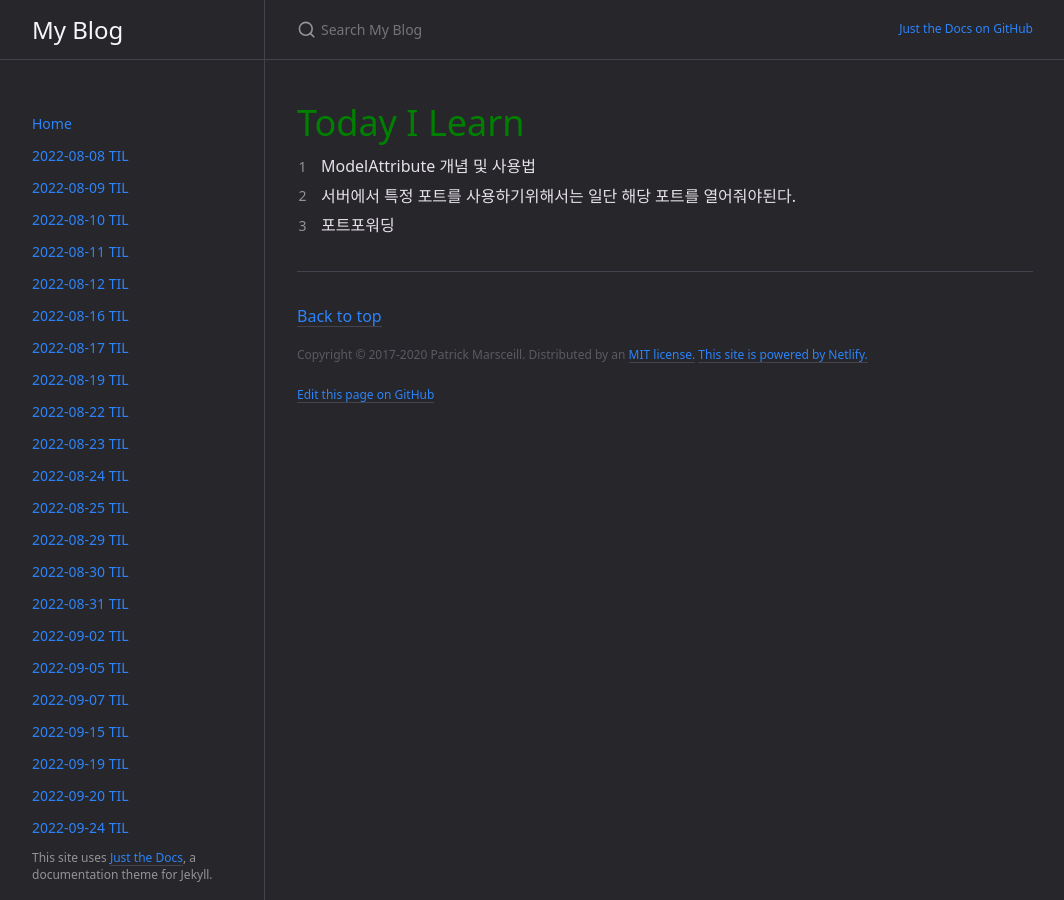
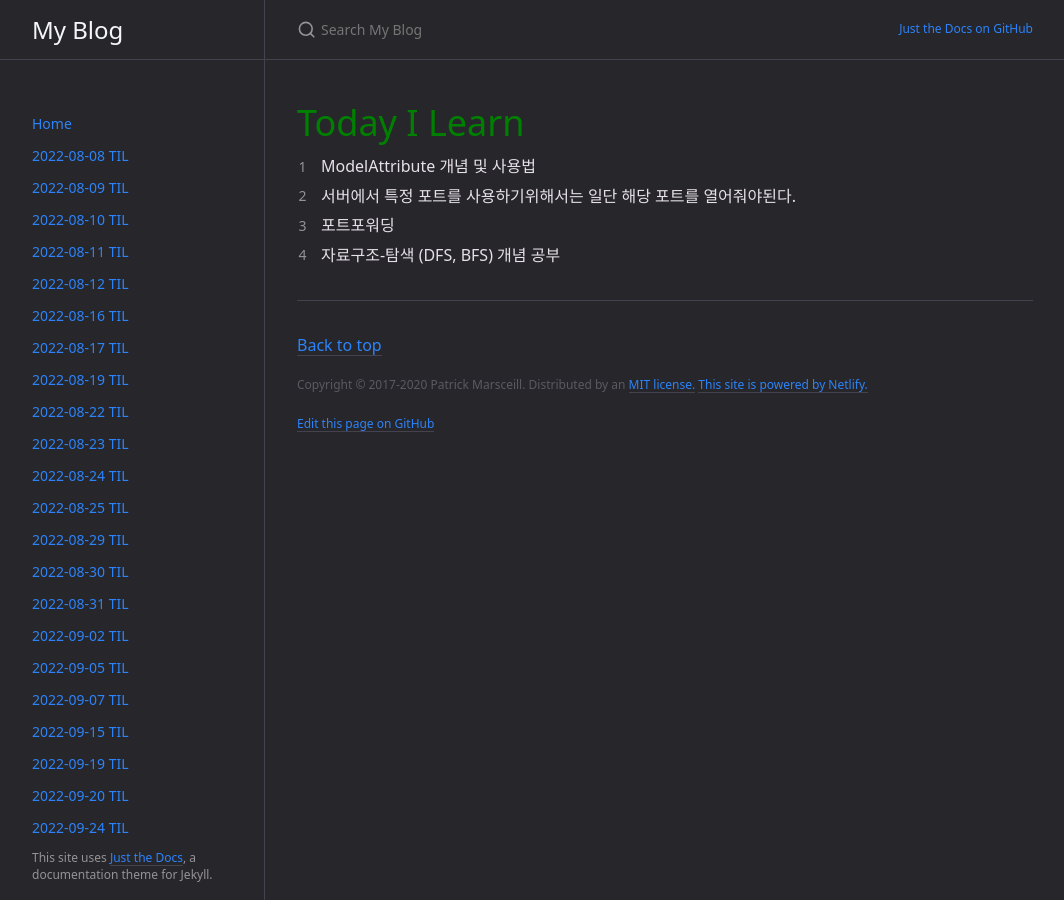
Before and after one commit to RadSparkle/RadSparkle.github.io, a Jekyll site: the page built from docs/TIL/2022-11-02-TIL.md, in a window 1280 px wide. Shown: the whole page, without its empty margins (107-1171 px from the left). Built offline with Jekyll 4.4.1, drawn with Linux system fonts in a browser that asks for light colours.

Commit message:
DOCS : 2022-11-02 TIL 수정

```diff
--- a/docs/TIL/2022-11-02-TIL.md
+++ b/docs/TIL/2022-11-02-TIL.md
@@ -11,3 +11,4 @@ categories: TIL
 1. ModelAttribute 개념 및 사용법
 2. 서버에서 특정 포트를 사용하기위해서는 일단 해당 포트를 열어줘야된다.
 3. 포트포워딩
+4. 자료구조-탐색 (DFS, BFS) 개념 공부
```
